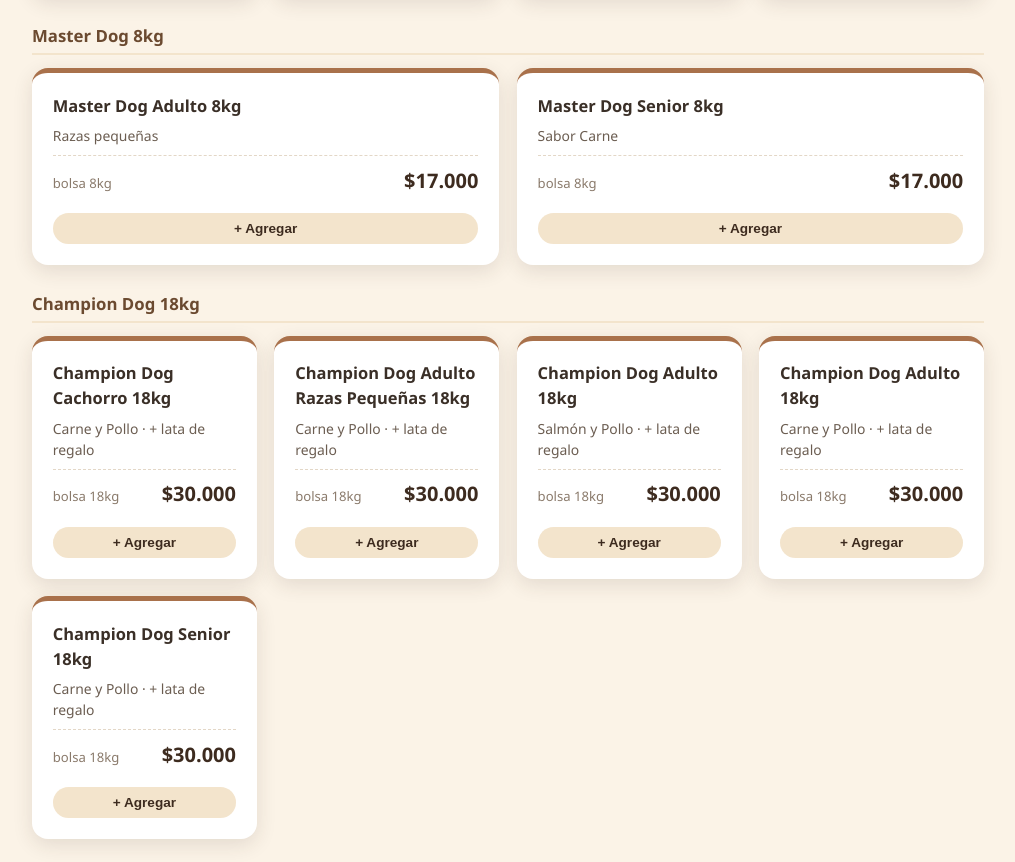
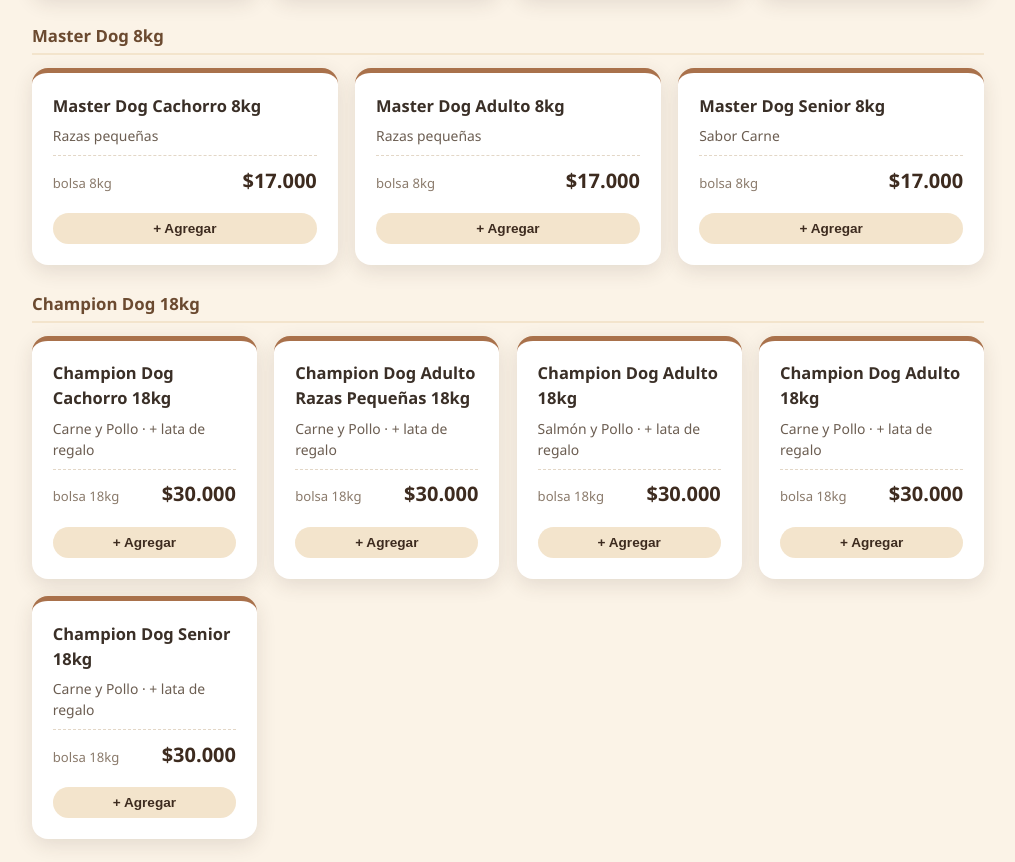
Before and after one commit to benjitabrioli-max/petfoodangol, a plain HTML site: page index.html in a window 1280 px wide. Shown: the part 986-1848 px from the top of the page, without its empty margins (132-1147 px from the left). Drawn offline with Linux system fonts and the light colour scheme.

Commit message:
Mostrar producto: Master Dog Cachorro 8kg (panel admin, Leobriver)

```diff
--- a/index.html
+++ b/index.html
@@ -642,6 +642,15 @@
 
   <h3 class="sub-title">Master Dog 8kg</h3>
   <div class="products">
+    <div class="card" data-pid="perros-master-dog-8kg-master-dog-cachorro-8kg-razas-pequenas" data-pname="Master Dog Cachorro 8kg - Razas pequeñas" data-pprice="17000" data-punit="bolsa 8kg">
+      <div class="name">Master Dog Cachorro 8kg</div>
+      <div class="desc">Razas pequeñas</div>
+      <div class="price-row">
+        <span class="unit">bolsa 8kg</span>
+        <span class="price">$17.000</span>
+      </div>
+      <button type="button" class="add-cart-btn" aria-label="Agregar al pedido">+ Agregar</button>
+    </div>
     <div class="card" data-pid="perros-master-dog-8kg-master-dog-adulto-8kg-razas-pequenas" data-pname="Master Dog Adulto 8kg - Razas pequeñas" data-pprice="17000" data-punit="bolsa 8kg">
       <div class="name">Master Dog Adulto 8kg</div>
       <div class="desc">Razas pequeñas</div>
```
